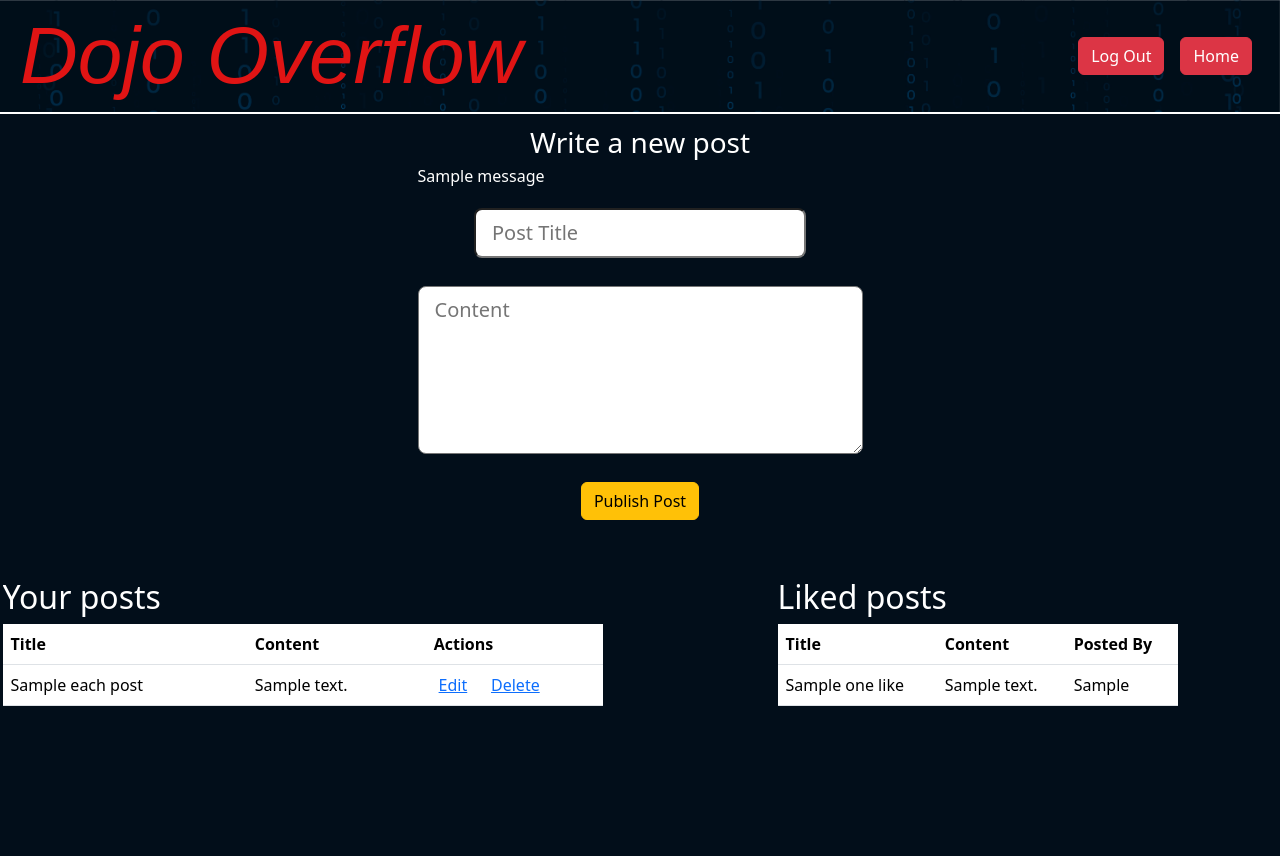
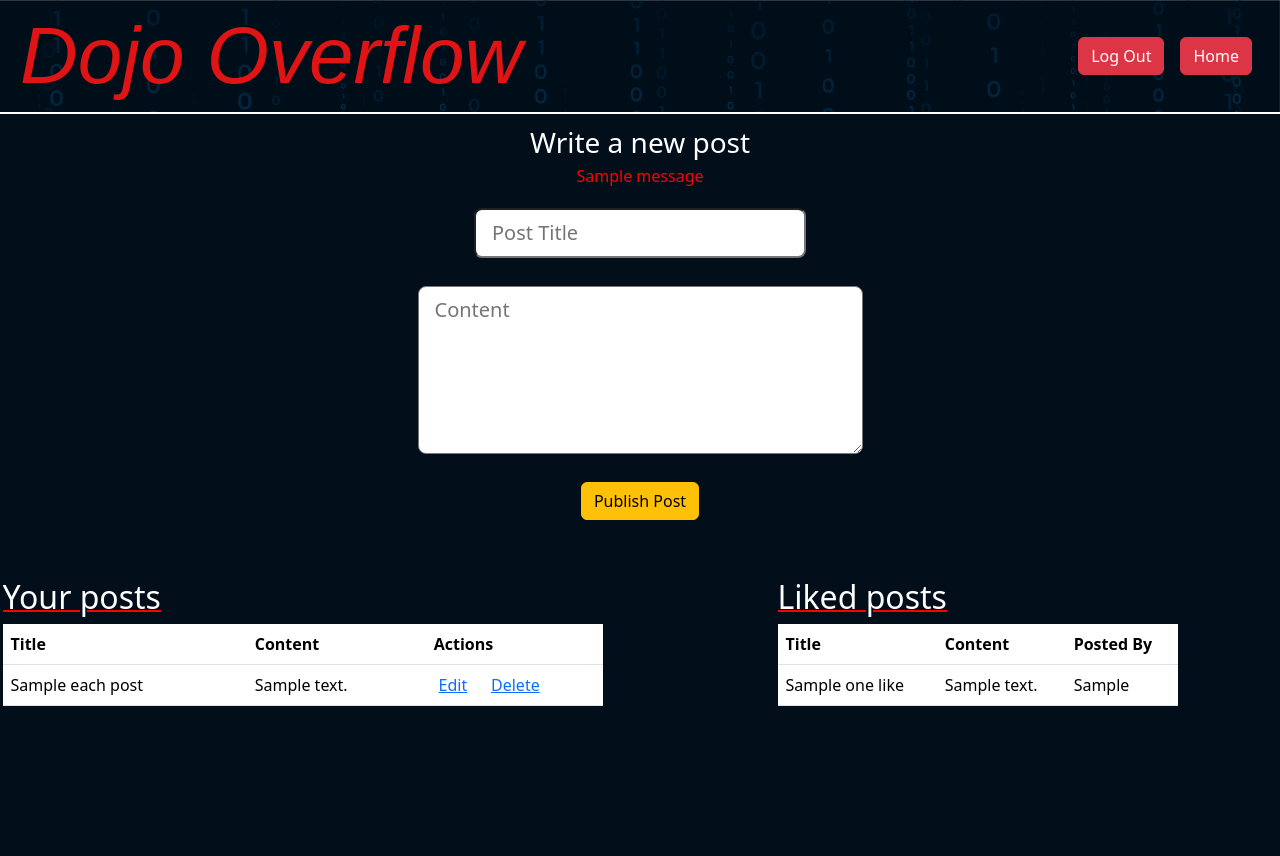
Before and after one commit to jarahernandez/dojo-overflow, a Flask app: template flask_app/templates/my_posts.html in a window 1280 px wide. Shown: the top 856 px of the page. Run offline with Flask 3, Linux system fonts and the light colour scheme; the template is opened without the code that fills it: most values are stand-ins (such as "Sample title", 1, 10 or a date in 2020); one stand-in notice (Sample message) is shown.

Commit message:
updates from dojo hall

```diff
--- a/flask_app/static/css/formpages.css
+++ b/flask_app/static/css/formpages.css
@@ -65,7 +65,7 @@
     }
 
     hr.solid {
-        border-top: 3px solid #bbb;
+        border-top: 3px solid red;
     }
 
     a {
--- a/flask_app/templates/editpost.html
+++ b/flask_app/templates/editpost.html
@@ -26,7 +26,7 @@
                 {% with messages = get_flashed_messages() %}
                 {% if messages %}
                     {% for message in messages %}
-                        <p>{{message}}</p>
+                        <p style="color: red; text-align: center;">{{message}}</p>
                     {% endfor %}
                 {% endif %}
             {% endwith %}
--- a/flask_app/templates/login.html
+++ b/flask_app/templates/login.html
@@ -26,7 +26,7 @@
                         {% with messages = get_flashed_messages() %}
                         {% if messages %}
                             {% for message in messages %}
-                                <p class="error">{{message}}</p>
+                                <p style="color: red; text-align: center;">{{message}}</p>
                             {% endfor %}
                         {% endif %}
                     {% endwith %}
@@ -62,7 +62,7 @@
                         {% with messages = get_flashed_messages() %}
                         {% if messages %}
                             {% for message in messages %}
-                                <p>{{message}}</p>
+                                <p style="color: red; text-align: center;">{{message}}</p>
                             {% endfor %}
                         {% endif %}
                     {% endwith %}
--- a/flask_app/templates/my_posts.html
+++ b/flask_app/templates/my_posts.html
@@ -30,7 +30,7 @@
                 {% with messages = get_flashed_messages() %}
                 {% if messages %}
                     {% for message in messages %}
-                        <p>{{message}}</p>
+                        <p style="color: red; text-align: center;">{{message}}</p>
                     {% endfor %}
                 {% endif %}
             {% endwith %}
@@ -44,7 +44,7 @@
 
     <div class="d-flex">
         <div style="overflow-y:scroll; width:700px; height:300px; margin-right: 75px;">
-            <h2 class="text-white">Your posts</h2>
+            <h2 class="text-white" style="text-decoration:underline red 2px solid;">Your posts</h2>
             {% if posts_by_user[0].id != None %}
             <table class="table table-hover text-white" style="width: 600px; text-overflow: auto;">
                 <thead>
@@ -75,7 +75,7 @@
 
             <!-- copy table -->
             <div style="overflow-y:scroll; width:500px; height:300px">
-                <h2 class="text-white">Liked posts</h2>
+                <h2 class="text-white" style="text-decoration:underline red 2px solid;">Liked posts</h2>
                 <table class="table table-hover text-white" style="width: 400px; text-overflow: auto;">
                     <thead>
                         <tr>
```
Also changed, not shown: other parts of flask_app/templates/editpost.html (+1 -1 lines).
